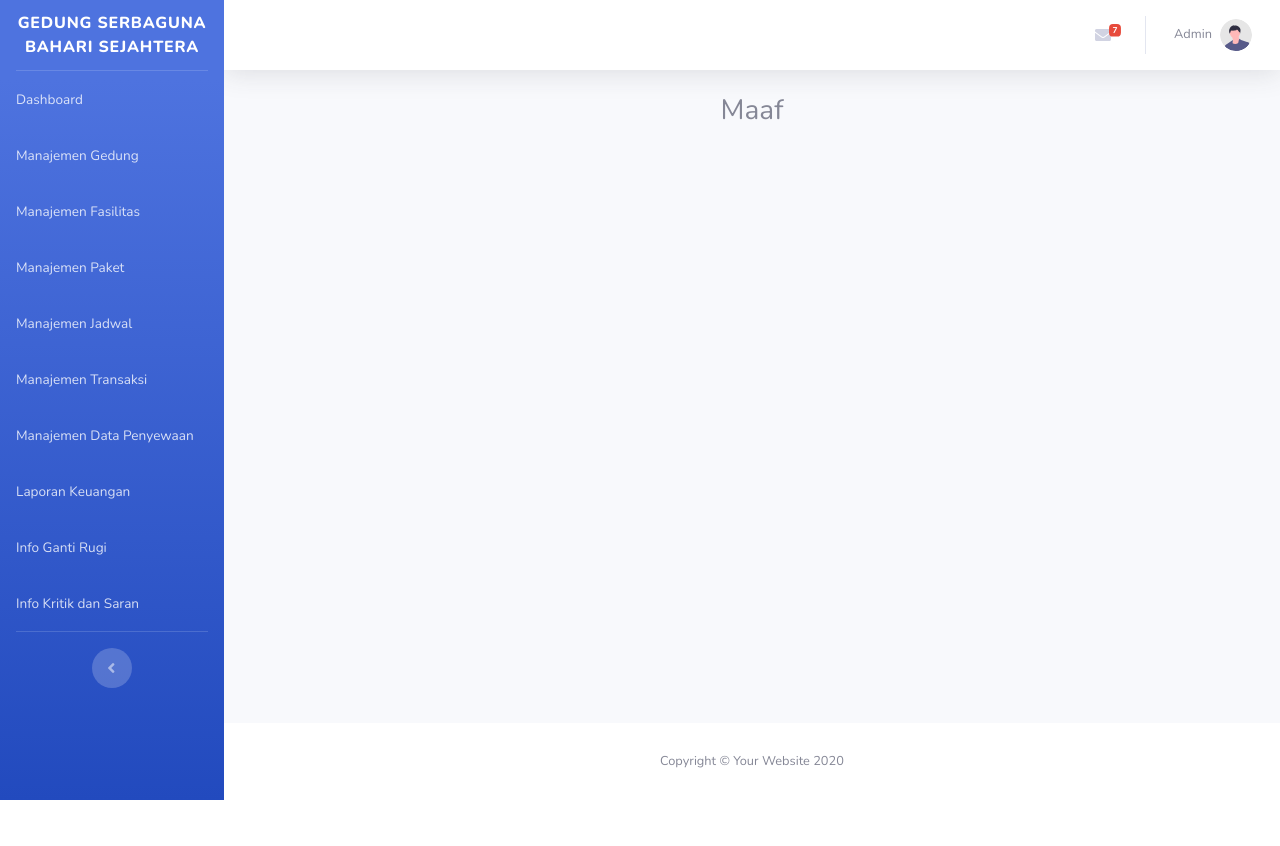
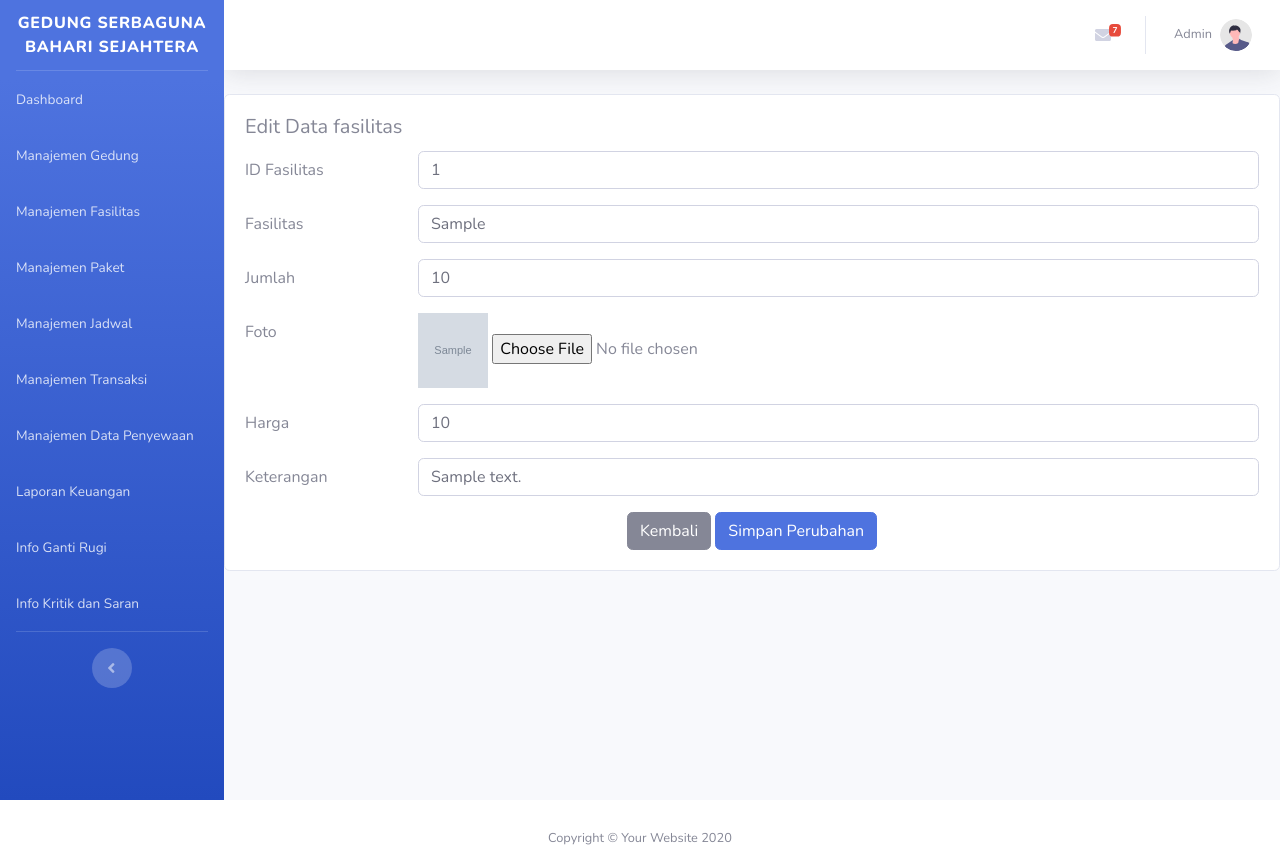
Before and after one commit to REldhaNirwana/TugasAkhir, a PHP site: page /admin_index.php?url=admin_edit_fasilitas.php&id_fasilitas=1 in a window 1280 px wide. Shown: the top 846 px of the page. Before the commit the page ends 800 px from the top, so only its background shows below. Run offline with PHP 8.4, Linux system fonts and the light colour scheme; tables that the repository leaves empty or names only in its code hold one stand-in row (values such as "Sample post"); grey boxes marked "Sample" are stand-in pictures.

Commit message:
modifikasi 4

```diff
--- a/admin_edit_fasilitas.php
+++ b/admin_edit_fasilitas.php
@@ -26,25 +26,43 @@ require 'function.php';
         <h5 class="card-title">Edit Data fasilitas</h5>
 
         <form action="" method="POST" enctype="multipart/form-data">
-        <input type="hidden" name="fotoLama" value="<?= $hasil['foto_fasilitas']; ?>">
-            <div class="row mb-3">
-                <label for="id_fasilitasg" class="col-sm-2 col-form-label">Fasilitas</label>
+        <input type="hidden" name="fotoLama" value="<?= $hasil['foto']; ?>">
+        <div class="row mb-3">
+                <label for="id_fasilitasg" class="col-sm-2 col-form-label">ID Fasilitas</label>
                 <div class="col-sm-10">
                     <input type="text" class="form-control" id ="id_fasilitas" name="id_fasilitas" value="<?php echo $hasil['id_fasilitas'] ?>" required>
                 </div>
             </div>
             <div class="row mb-3">
+                <label for="id_fasilitasg" class="col-sm-2 col-form-label">Fasilitas</label>
+                <div class="col-sm-10">
+                    <input type="text" class="form-control" id ="fasilitas" name="fasilitas" value="<?php echo $hasil['fasilitas'] ?>" required>
+                </div>
+            </div>
+            <div class="row mb-3">
+                <label for="id_fasilitasg" class="col-sm-2 col-form-label">Jumlah</label>
+                <div class="col-sm-10">
+                    <input type="text" class="form-control" id ="jumlah" name="jumlah" value="<?php echo $hasil['jumlah'] ?>" required>
+                </div>
+            </div>
+            <div class="row mb-3">
                 <label for="foto_fasilitas" class="col-sm-2 col-form-label">Foto</label>
                 <div class="col-sm-10">
-                <img src="img/<?= $hasil['foto_fasilitas']; ?>" width=70px height=75px>
-                <input type="file" name="foto_fasilitas" class="isian-formulir isian-formulir-border">
+                <img src="img/<?= $hasil['foto']; ?>" width=70px height=75px>
+                <input type="file" name="foto" class="isian-formulir isian-formulir-border">
 
                 </div>
             </div>
             <div class="row mb-3">
-                <label for="deskripsi" class="col-sm-2 col-form-label">Deskripsi</label>
+                <label for="id_fasilitasg" class="col-sm-2 col-form-label">Harga</label>
                 <div class="col-sm-10">
-                    <input type="text" class="form-control" name="deskripsi" value="<?= $hasil['deskripsi']; ?>" required>
+                    <input type="text" class="form-control" id ="harga" name="harga" value="<?php echo $hasil['harga'] ?>" required>
+                </div>
+            </div>
+            <div class="row mb-3">
+                <label for="deskripsi" class="col-sm-2 col-form-label">Keterangan</label>
+                <div class="col-sm-10">
+                    <input type="text" class="form-control" name="keterangan" value="<?= $hasil['keterangan']; ?>" required>
                 </div>
             </div>
 
--- a/admin_hapus_paket.php
+++ b/admin_hapus_paket.php
@@ -3,7 +3,7 @@
 require 'function.php';
 if(isset($_GET['id_paket'])) {
     $id_paket =htmlspecialchars($_GET["id_paket"]);
-    $sql ="delete from paket where id_gedung = '$id_gedung'";
+    $sql ="delete from paket where id_paket = '$id_paket'";
     $hasil = mysqli_query($koneksi,$sql);
 
     if($hasil){
--- a/admin_menu_operator.php
+++ b/admin_menu_operator.php
@@ -2,6 +2,7 @@
     if(isset($_GET['url'])){
         $url =$_GET['url'];
         switch ($url){
+//Menu Operator Admin
             case'admin_dashboard' :
                 include"admin_dashboard.php";
                 break;
@@ -21,62 +22,45 @@
             case'admin_fasilitas' :
                 include"admin_fasilitas.php";
                 break;
-            case'admin_tambah_fasilitas' :
+            case'admin_tambah_fasilitas.php' :
                 include"admin_tambah_fasilitas.php";
                 break;
             case'admin_hapus_fasilitas.php' :
                 include"admin_hapus_fasilitas.php";
                 break;
-            case'admin_edit_fasilitas' :
+            case'admin_edit_fasilitas.php' :
                 include"admin_edit_fasilitas.php";
                 break;
 
             case'admin_paket' :
                 include"admin_paket.php";
                 break;
-            case'admin_tambah_paket' :
+            case'admin_tambah_paket.php' :
                 include"admin_tambah_paket.php";
                 break;
             case'admin_hapus_paket.php' :
                 include"admin_hapus_paket.php";
                 break;
-            case'admin_edit_paket' :
+            case'admin_edit_paket.php' :
                 include"admin_edit_paket.php";
                 break;
 
             case'admin_jadwal' :
                 include"admin_jadwal.php";
                 break;
-            case'admin_tambah_jadwal' :
+            case'admin_tambah_jadwal.php' :
                 include"admin_tambah_jadwal.php";
                 break;
-            case'admin_edit_paket' :
+            case'admin_hapus_jadwal.php' :
+                include"admin_hapus_jadwal.php";
+                break;
+            case'admin_edit_paket.php' :
                 include"admin_edit_jadwal.php";
                 break;
 
-            case'transaksi' :
-                include"admin/m_transaksi.php";
-                break;
-            case'data penyewa' :
-                include"admin/m_data_penyewa.php";
-                break;
-            case'laporan keuangan' :
-                include"admin/laporan_keuangan.php";
-                break;
-            case'info ganti rugi' :
-                include"admin/i_ganti_rugi.php";
-                break;
-            case'info kritik dan saran' :
-                include"admin/i_kritik_saran.php";
-                break;
 
-            case'profil' :
-                include"admin/profil.php";
-                break;
-            case'logout' :
-                include"logout.php";
-                break;
-            default:
+
+                default:
             echo "<center><h3>Maaf</h3></center>";
             break;
         }
--- a/admin_paket.php
+++ b/admin_paket.php
@@ -39,7 +39,7 @@ require 'function.php';
                     <td><?= $hasil['deskripsi']; ?></td>
                     <td>
                         <a href= "admin_index.php?url=admin_edit_paket.php&id_paket=<?= $hasil['id_paket']; ?>" class="btn btn-warning btn-sm" style="font-weight: 600;"><i class="bi bi-pencil-square"></i>&nbsp;Edit</a> |
-                        <a href="admin_hapus_paket.php?id_paket=<?= $hasil['id_paket'];?>" class="btn btn-danger btn-sm" style="font-weight: 600;" onclick="return confirm('Apakah anda yakin ingin menghapus data <?= $row['nama_paket']; ?> ?');"><i class="bi bi-trash-fill"></i>&nbsp;Hapus</a>
+                        <a href="admin_hapus_paket.php?id_paket=<?= $hasil['id_paket'];?>" class="btn btn-danger btn-sm" style="font-weight: 600;" onclick="return confirm('Apakah anda yakin ingin menghapus data <?= $row['id_paket']; ?> ?');"><i class="bi bi-trash-fill"></i>&nbsp;Hapus</a>
                     </td>
                 </tr>
             <?php
--- a/admin_tambah_gedung.php
+++ b/admin_tambah_gedung.php
@@ -40,13 +40,13 @@ if (isset($_POST['simpan'])) {
             <div class="row mb-3">
                 <label for="foto_gedung" class="col-sm-2 col-form-label">Foto</label>
                 <div class="col-sm-10">
-                    <input type="file" name="foto_gedung" id="foto_gedung" class="isian-formulir isian-formulir-border" required>
+                    <input type="file" name="foto" id="foto" class="isian-formulir isian-formulir-border" required>
                 </div>
             </div>
             <div class="row mb-3">
-                <label for="deskripsi" class="col-sm-2 col-form-label">Deskripsi</label>
+                <label for="deskripsi" class="col-sm-2 col-form-label">Keterangan</label>
                 <div class="col-sm-10">
-                    <input type="text" class="form-control" name="deskripsi" required>
+                    <input type="text" class="form-control" name="keterangan" required>
                 </div>
             </div>
 
--- a/function.php
+++ b/function.php
@@ -12,14 +12,14 @@ function tambahgedung($data){
 
         $id_gedung = htmlspecialchars($data['id_gedung']);
         $nama_gedung = htmlspecialchars($data['nama_gedung']);
-        $foto_gedung = upload();
-        $deskripsi = htmlspecialchars($data['deskripsi']);
+        $foto = upload();
+        $keterangan = htmlspecialchars($data['keterangan']);
 
-        if (!$foto_gedung) {
+        if (!$foto) {
             return false;
         }
 
-        $sql = "INSERT INTO gedung VALUES ('$id_gedung','$nama_gedung','$foto_gedung','$deskripsi')";
+        $sql = "INSERT INTO gedung VALUES ('$id_gedung','$nama_gedung','$foto','$keterangan')";
 
         mysqli_query($koneksi, $sql);
         return mysqli_affected_rows($koneksi);
@@ -32,17 +32,17 @@ function editgedung($data){
 
     $id_gedung = htmlspecialchars($data['id_gedung']);
     $nama_gedung = htmlspecialchars($data['nama_gedung']);
-    $deskripsi = htmlspecialchars($data['deskripsi']);
+    $keterangan = htmlspecialchars($data['keterangan']);
 
     $fotoLama = $data['fotoLama'];
 
-    if ($_FILES['foto_gedung']['error'] === 4) {
-        $foto_gedung = $fotoLama;
+    if ($_FILES['foto']['error'] === 4) {
+        $foto = $fotoLama;
     } else {
-        $foto_gedung = upload();
+        $foto = upload();
     }
 
-    $sql = "UPDATE gedung SET  nama_gedung = '$nama_gedung', foto_gedung = '$foto_gedung', deskripsi = '$deskripsi' WHERE id_gedung = '$id_gedung'";
+    $sql = "UPDATE gedung SET  nama_gedung = '$nama_gedung', foto = '$foto', keterangan = '$keterangan' WHERE id_gedung = '$id_gedung'";
 
     mysqli_query($koneksi, $sql);
 
@@ -54,14 +54,17 @@ function tambahfasilitas($data){
     global $koneksi;
 
     $id_fasilitas = htmlspecialchars($data['id_fasilitas']);
-    $foto_fasilitas = upload();
-    $deskripsi = htmlspecialchars($data['deskripsi']);
+    $fasilitas = htmlspecialchars($data['fasilitas']);
+    $jumlah = htmlspecialchars($data['jumlah']);
+    $harga = htmlspecialchars($data['harga']);
+    $foto = upload();
+    $keterangan = htmlspecialchars($data['keterangan']);
 
-    if (!$foto_fasilitas) {
+    if (!$foto) {
         return false;
     }
 
-    $sql = "INSERT INTO fasilitas VALUES ('$id_fasilitas','$foto_fasilitas','$deskripsi')";
+    $sql = "INSERT INTO fasilitas VALUES ('$id_fasilitas','$fasilitas','$jumlah','$foto','$harga','$keterangan')";
 
     mysqli_query($koneksi, $sql);
     return mysqli_affected_rows($koneksi);
@@ -73,17 +76,20 @@ function editfasilitas($data){
 global $koneksi;
 
 $id_fasilitas= htmlspecialchars($data['id_fasilitas']);
-$deskripsi = htmlspecialchars($data['deskripsi']);
+$fasilitas= htmlspecialchars($data['fasilitas']);
+$jumlah= htmlspecialchars($data['jumlah']);
+$harga= htmlspecialchars($data['harga']);
+$keterangan = htmlspecialchars($data['keterangan']);
 
 $fotoLama = $data['fotoLama'];
 
-if ($_FILES['foto_fasilitas']['error'] === 4) {
-    $foto_fasilitas = $fotoLama;
+if ($_FILES['foto']['error'] === 4) {
+    $foto = $fotoLama;
 } else {
-    $foto_fasilitas = upload();
+    $foto = upload();
 }
 
-$sql = "UPDATE fasilitas SET  id_fasilitas= '$id_fasilitas', foto_fasilitas = '$foto_fasilitas', deskripsi = '$deskripsi' WHERE id_fasilitas = '$id_fasilitas'";
+$sql = "UPDATE fasilitas SET fasilitas= '$fasilitas', jumlah = '$jumlah', foto = '$foto',harga = '$harga', keterangan = '$keterangan' WHERE id_fasilitas = '$id_fasilitas'";
 
 mysqli_query($koneksi, $sql);
 
@@ -95,9 +101,12 @@ function tambahpaket($data){
     global $koneksi;
 
     $id_paket = htmlspecialchars($data['id_paket']);
-    $deskripsi = htmlspecialchars($data['deskripsi']);
+    $paket = htmlspecialchars($data['paket']);
+    $fasilitas = htmlspecialchars($data['fasilitas']);
+    $harga = htmlspecialchars($data['harga']);
+    $keterangan = htmlspecialchars($data['keterangan']);
 
-    $sql = "INSERT INTO paket VALUES ('$id_paket','$deskripsi')";
+    $sql = "INSERT INTO paket VALUES ('$id_paket','$paket','$fasilitas','$harga','$keterangan')";
 
     mysqli_query($koneksi, $sql);
     return mysqli_affected_rows($koneksi);
@@ -108,10 +117,13 @@ function tambahpaket($data){
 function editpaket($data){
 global $koneksi;
 
-$id_paket= htmlspecialchars($data['id_paket']);
-$deskripsi = htmlspecialchars($data['deskripsi']);
+$id_paket = htmlspecialchars($data['id_paket']);
+$paket = htmlspecialchars($data['paket']);
+$fasilitas = htmlspecialchars($data['fasilitas']);
+$harga = htmlspecialchars($data['harga']);
+$keterangan = htmlspecialchars($data['keterangan']);
 
-$sql = "UPDATE paket SET  id_paket= '$id_paket', deskripsi = '$deskripsi' WHERE id_paket = '$id_paket'";
+$sql = "UPDATE paket SET  paket= '$paket',fasilitas= '$fasilitas',harga= '$harga', keterangan = '$keterangan' WHERE id_paket = '$id_paket'";
 
 mysqli_query($koneksi, $sql);
 
@@ -122,15 +134,10 @@ return mysqli_affected_rows($koneksi);
 function upload()
 {
     // Syarat
-    $namaFile = $_FILES['foto_gedung']['name'];
-    $ukuranFile = $_FILES['foto_gedung']['size'];
-    $error = $_FILES['foto_gedung']['error'];
-    $tmpName = $_FILES['foto_gedung']['tmp_name'];
-
-    $namaFile = $_FILES['foto_fasilitas']['name'];
-    $ukuranFile = $_FILES['foto_fasilitas']['size'];
-    $error = $_FILES['foto_fasilitas']['error'];
-    $tmpName = $_FILES['foto_fasilitas']['tmp_name'];
+    $namaFile = $_FILES['foto']['name'];
+    $ukuranFile = $_FILES['foto']['size'];
+    $error = $_FILES['foto']['error'];
+    $tmpName = $_FILES['foto']['tmp_name'];
 
 
     // Jika tidak mengupload gambar atau tidak memenuhi persyaratan diatas maka akan menampilkan alert dibawah
```
Also changed, not shown: admin_edit_gedung.php (+5 -5 lines), admin_edit_paket.php (+23 -3 lines), admin_fasilitas.php (+10 -4 lines), admin_gedung.php (+4 -4 lines), admin_tambah_fasilitas.php (+23 -5 lines), admin_tambah_paket.php (+23 -4 lines).
